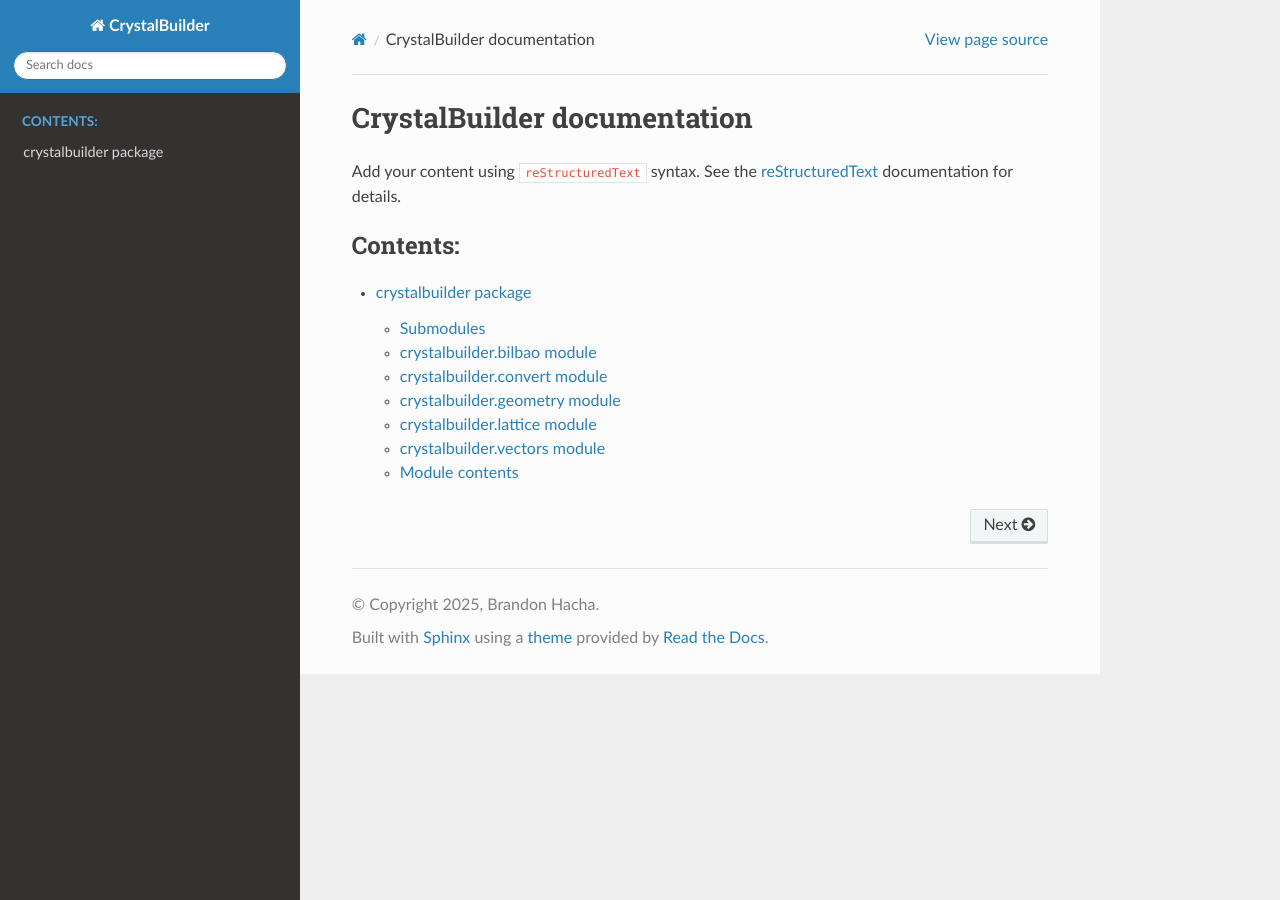
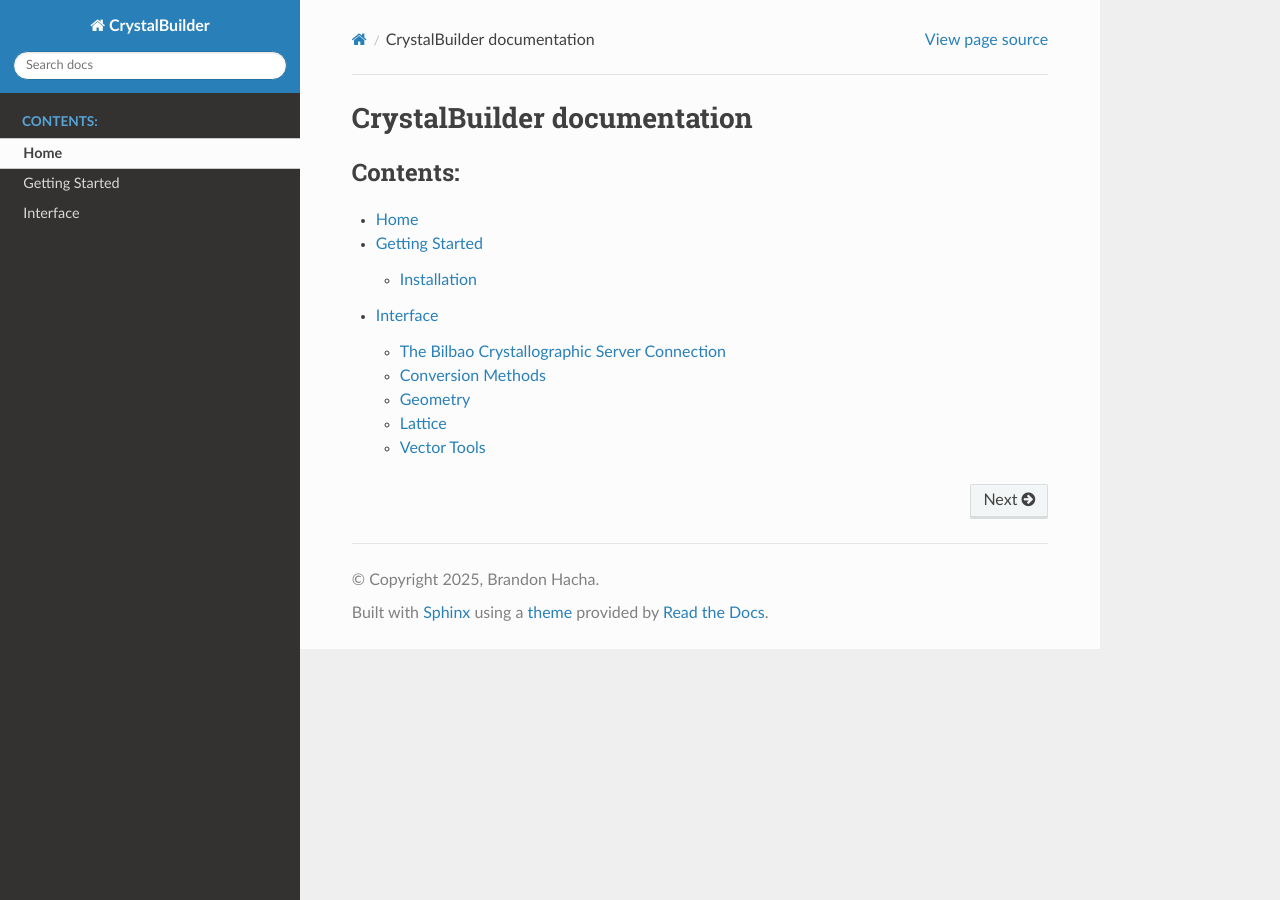
Before and after one commit to bhacha/crystalbuilder, a Sphinx documentation site: the page built from docs/index.rst, in a window 1280 px wide. Built offline with Sphinx 7.4.7 and the Read the Docs theme 3.1.0, drawn with Linux system fonts in a browser that asks for light colours.

```diff
--- a/docs/index.rst
+++ b/docs/index.rst
@@ -6,13 +6,13 @@
 CrystalBuilder documentation
 ============================
 
-Add your content using ``reStructuredText`` syntax. See the
-`reStructuredText <https://www.sphinx-doc.org/en/master/usage/restructuredtext/index.html>`_
-documentation for details.
+
 
 
 .. toctree::
-   :maxdepth: 4
+   :maxdepth: 2
    :caption: Contents:
 
-   source/crystalbuilder
+   Home <self>
+   Getting Started <source/getting_started>
+   Interface <source/crystalbuilder>
--- a/docs/source/crystalbuilder.rst
+++ b/docs/source/crystalbuilder.rst
@@ -1,18 +1,15 @@
-crystalbuilder package
-======================
+Submodules
+==========
 
-Submodules
-----------
-
-crystalbuilder.bilbao module
-----------------------------
+The Bilbao Crystallographic Server Connection
+----------------------------------------------
 
 .. automodule:: crystalbuilder.bilbao
    :members:
    :undoc-members:
    :show-inheritance:
 
-crystalbuilder.convert module
+Conversion Methods
 -----------------------------
 
 .. automodule:: crystalbuilder.convert
@@ -20,7 +17,7 @@
    :undoc-members:
    :show-inheritance:
 
-crystalbuilder.geometry module
+Geometry
 ------------------------------
 
 .. automodule:: crystalbuilder.geometry
@@ -28,7 +25,7 @@
    :undoc-members:
    :show-inheritance:
 
-crystalbuilder.lattice module
+Lattice
 -----------------------------
 
 .. automodule:: crystalbuilder.lattice
@@ -36,18 +33,10 @@
    :undoc-members:
    :show-inheritance:
 
-crystalbuilder.vectors module
+Vector Tools
 -----------------------------
 
 .. automodule:: crystalbuilder.vectors
    :members:
    :undoc-members:
    :show-inheritance:
-
-Module contents
----------------
-
-.. automodule:: crystalbuilder
-   :members:
-   :undoc-members:
-   :show-inheritance:
--- a/docs/source/modules.rst
+++ /dev/null
@@ -1,7 +0,0 @@
-crystalbuilder
-==============
-
-.. toctree::
-   :maxdepth: 4
-
-   crystalbuilder
```
Also changed, not shown: docs/source/getting_started.rst (added, +11 -0 lines), pyproject.toml (added, +19 -0 lines), DEPR-setup.py (renamed from setup.py), README.rst (added), 1 other file.
